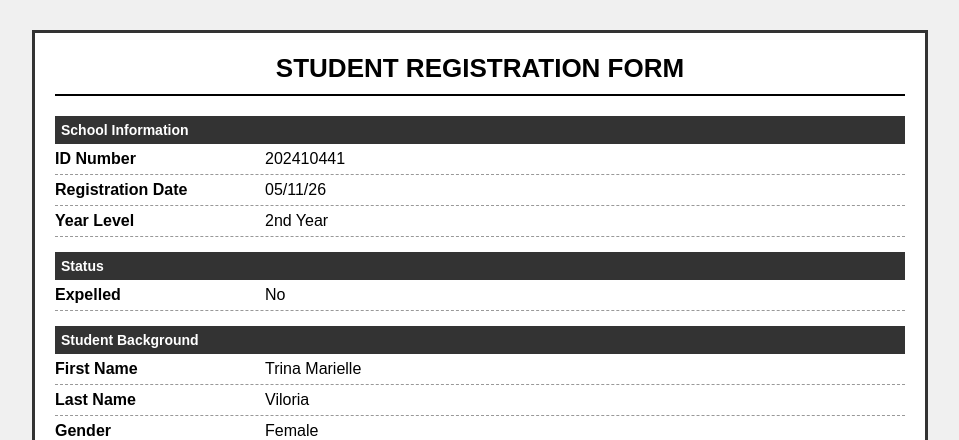
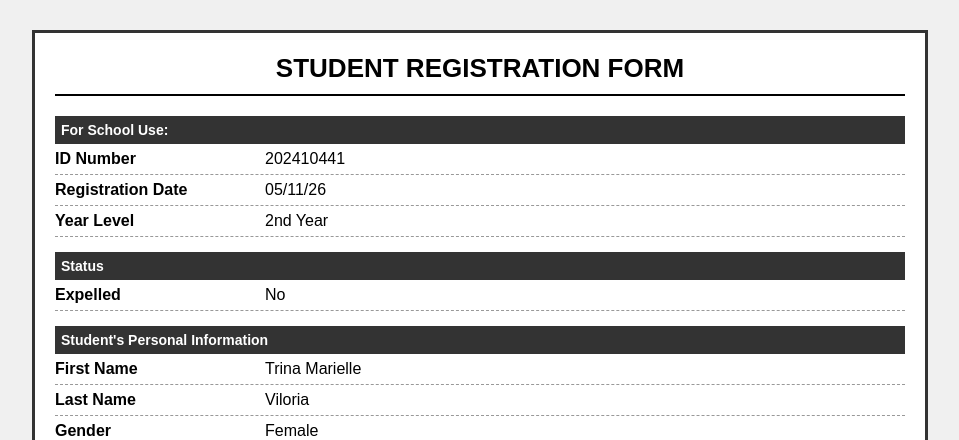
Before and after one commit to TrinaViloria/tmnvlr_CCS0043L, a PHP site: page /num1.php in a window 1280 px wide. Shown: the top 440 px of the page, without its empty margins (160-1119 px from the left). Run offline with PHP 8.4, Linux system fonts and the light colour scheme.

Commit message:
changed titles

```diff
--- a/TSA1/num1.php
+++ b/TSA1/num1.php
@@ -97,7 +97,7 @@ $citizenship = 'Filipino';
 
 <div class="section">
 
-    <div class="section-title">School Information</div>
+    <div class="section-title">For School Use:</div>
 
     <div class="row">
         <div class="label">ID Number</div>
@@ -132,7 +132,7 @@ $citizenship = 'Filipino';
 
 <div class="section">
 
-    <div class="section-title">Student Background</div>
+    <div class="section-title">Student's Personal Information</div>
     <div class="row">
         <div class="label">First Name</div>
         <div class="value"><?php echo $firstName; ?></div>
```
